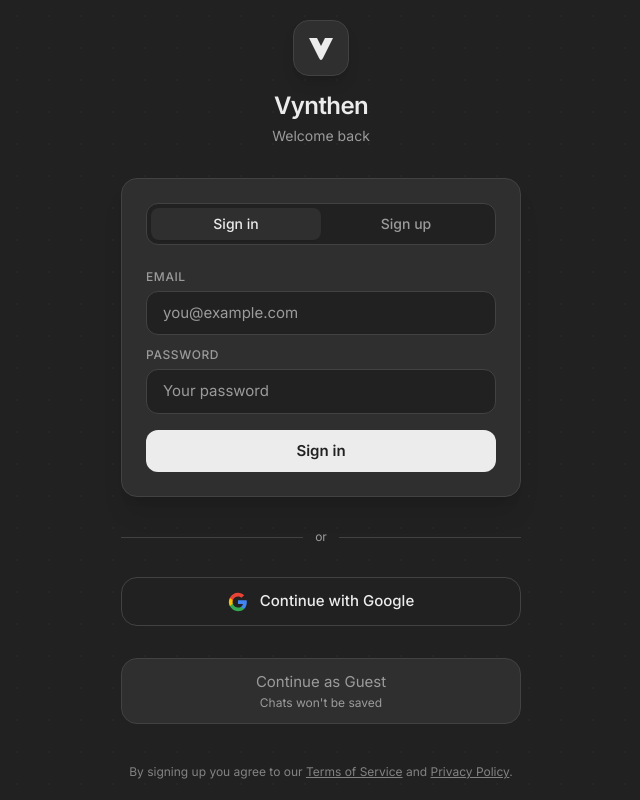
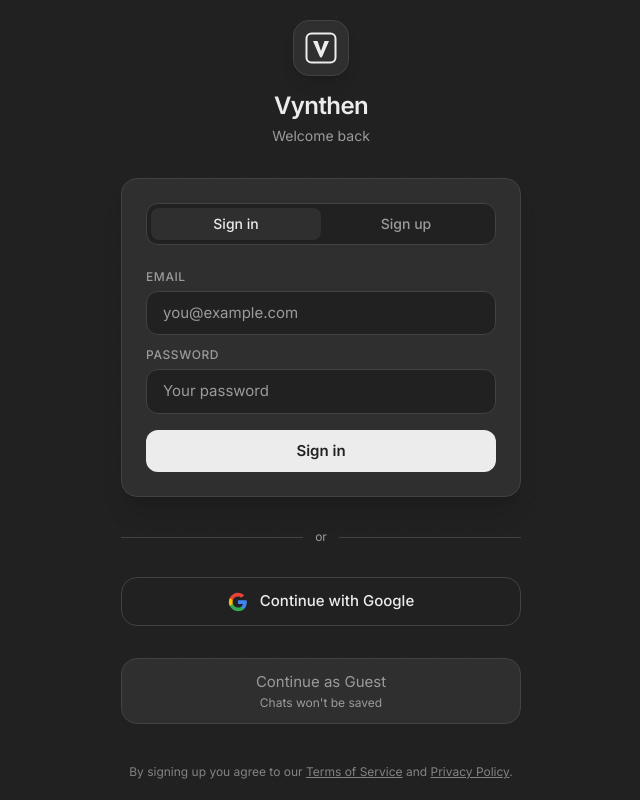
Before and after one commit to Tibebe-Solomon/1, a Next.js app: page / in a window 1280 px wide. Shown: the whole page, without its empty margins (319-959 px from the left). Built offline with nearby package versions, Linux system fonts and the light colour scheme; no server answers.

Commit message:
feat: Update logo to V-in-box outline icon

```diff
--- a/components/LogoMark.tsx
+++ b/components/LogoMark.tsx
@@ -13,8 +13,21 @@ export const LogoMark: React.FC<LogoMarkProps> = ({ className, interactive = fal
       className={`${className} overflow-visible`}
       aria-hidden="true"
     >
+      {/* Box outline */}
+      <rect
+        x="1.5"
+        y="1.5"
+        width="29"
+        height="29"
+        rx="5"
+        ry="5"
+        fill="none"
+        stroke="currentColor"
+        strokeWidth="2"
+      />
+      {/* V letterform — bold, centred inside the box */}
       <path
-        d="M 4 6 H 12 L 16 14 L 20 6 H 28 L 18 26 Q 16 30 14 26 Z"
+        d="M 8 9 L 12.5 9 L 16 19 L 19.5 9 L 24 9 L 17.5 24 Q 16 27 14.5 24 Z"
         fill="currentColor"
         className={interactive ? 'hover:drop-shadow-[0_0_8px_currentColor] transition-all duration-300' : ''}
       />
```
